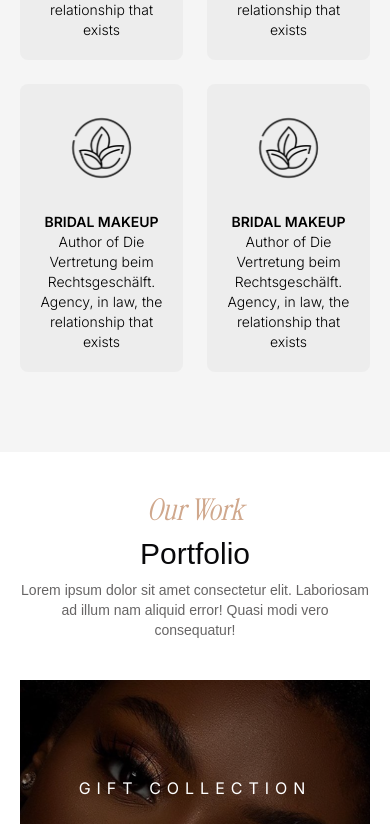
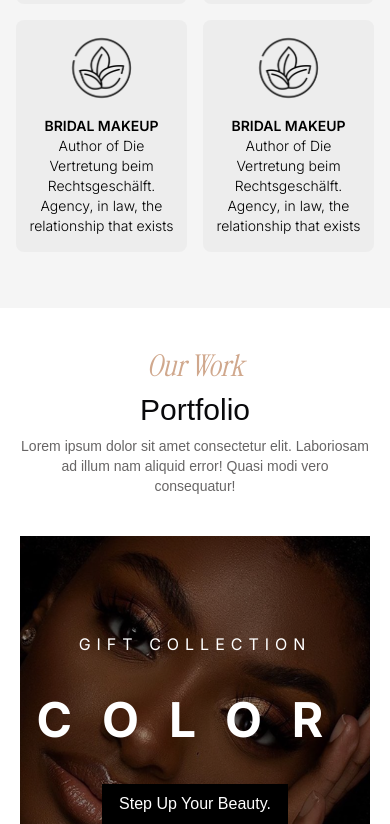
Before and after one commit to kv4biz/bouvardia-beauty, a Next.js app: page / in a window 390 px wide. Shown: the part 2880-3704 px from the top of the page. Built offline with nearby package versions, Linux system fonts and the light colour scheme; a web font is replaced by a local one.

Commit message:
correction of homepage for mobile screen: resizong of components part 2

```diff
--- a/src/components/Footer.tsx
+++ b/src/components/Footer.tsx
@@ -68,7 +68,7 @@ const Footer = () => {
                 placeholder="Enter your email"
                 className="placeholder:text-black border-0"
               />
-              <Button className="rounded-none px-2 h-8 mx-2">
+              <Button variant={"ghost"}>
                 <MoveRight />
               </Button>
             </div>
--- a/src/components/Services.tsx
+++ b/src/components/Services.tsx
@@ -31,14 +31,14 @@ const Services = () => {
         </div>
 
         {/* Cards Section */}
-        <div className="grid grid-cols-2 md:grid-cols-3 lg:grid-cols-4 gap-6 px-5 md:px-24 pb-10">
+        <div className="grid grid-cols-2 md:grid-cols-3 lg:grid-cols-4 gap-4 md:gap-6 px-4 md:px-8 lg:px-24 pb-4 md:pb-10">
           {cards.map((card, index) => (
             <div
               key={index}
-              className="flex flex-col gap-8 inter bg-[#d9d9d9]/30 h-72 items-center text-center rounded-lg p-4"
+              className="flex flex-col gap-4 inter bg-[#d9d9d9]/30 items-center text-center rounded-lg p-2 py-4 md:p-4"
             >
               {/* Card Image */}
-              <div className="h-16 w-16 md:h-28 md:w-28 mt-4">
+              <div className="h-16 w-16 md:h-28 md:w-28 md:mt-4">
                 <Image
                   src={"/service.svg"}
                   alt={card.title}
@@ -48,7 +48,7 @@ const Services = () => {
                 />
               </div>
               {/* Card Content */}
-              <div className="flex flex-col h-full mb-4">
+              <div className="flex flex-col h-full md:mb-4">
                 <h2 className="text-black text-sm md:text-md font-semibold">
                   {card.title}
                 </h2>
--- a/src/components/ui/button.tsx
+++ b/src/components/ui/button.tsx
@@ -12,13 +12,13 @@ const buttonVariants = cva(
         default:
           "bg-tan hover:border border-tan text-white hover:text-tan hover:bg-transparent jomolhari text-sm w-[120px] lg:w-[160px]",
         destructive:
-          "text-darkGray bg-pinkLight hover:bg-darkGray hover:text-pinkLight",
+          "text-darkGray bg-pinkLight hover:bg-darkGray hover:text-pinkLight border border:bg-pinkLight",
         outline:
           "bg-transparent border border-darkTan text-darkTan hover:text-white hover:bg-darkTan jomolhari text-sm w-[120px] lg:w-[160px]",
         secondary:
           "bg-secondary text-secondary-foreground shadow-sm hover:bg-secondary/80",
         ghost:
-          "bg-white text-darkGray rounded-none hover:bg-darkGray hover:text-white hover:border hover:border-white",
+          "bg-black hover:bg-transparent rounded-none px-8 mx-2 text-white hover:text-black border border-black",
         link: "text-primary underline-offset-4 hover:underline",
       },
       size: {
```
